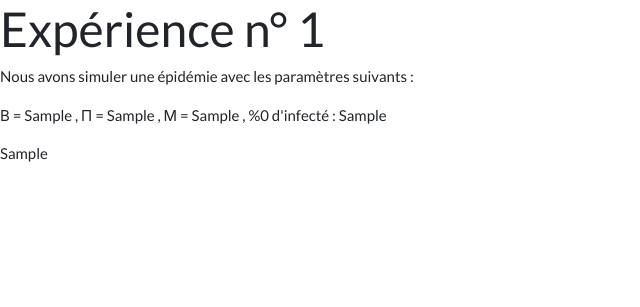
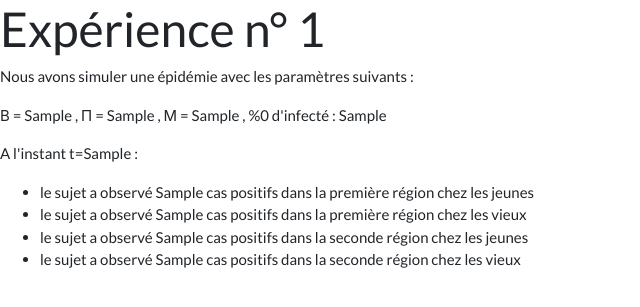
Before and after one commit to Hagarde/ExperiSite, a Symfony app: template templates/sir/detailexp.html.twig in a window 1280 px wide. Shown: the part 71-378 px from the top of the page, without its empty margins (0-640 px from the left). Run offline with Twig, Linux system fonts and the light colour scheme; the template is opened without the code that fills it: most values are stand-ins (such as "Sample title", 1, 10 or a date in 2020); some libraries are stand-ins or nearby versions.

Commit message:
lien entre result et detail

```diff
--- a/src/Controller/SIRController.php
+++ b/src/Controller/SIRController.php
@@ -50,6 +50,7 @@ class SIRController extends AbstractController
         ]);
     }
 
+
     /**
      * @Route("/about", name="about_us")
      */
@@ -66,7 +67,7 @@ class SIRController extends AbstractController
     public function detailexpi($id, EtatExp $infoexp,Resume $resume )
     {
         $repo = $this->getDoctrine()->getRepository(EtatExp::class);
-        $alldata = $repo->FindBy(array(''=$id),array());
+        $alldata = $repo->FindBy(array('experience'=>$id),array('T'=>'asc'));
         return $this->render('sir/detailexp.html.twig',[
             'data_exp'=>$alldata,
             'resume'=>$resume
--- a/templates/sir/detailexp.html.twig
+++ b/templates/sir/detailexp.html.twig
@@ -13,8 +13,15 @@
 <p> Nous avons simuler une épidémie avec les paramètres suivants : </p>
 <p> &Beta; = {{resume.r0}} , &Pi; = {{resume.pi}} , &Mu; = {{resume.mu}} , %0 d'infecté : {{resume.i0}} </p>
 
-{{data_exp}}
+{% for instant in  data_exp %}
 
-
+    <p>A l'instant t={{instant.T}} :
+    <ul>
+        <li>le sujet a observé {{instant.p1}} cas positifs dans la première région chez les jeunes  </li>
+        <li>le sujet a observé {{instant.p2}} cas positifs dans la première région chez les vieux  </li>
+        <li>le sujet a observé {{instant.p3}} cas positifs dans la seconde région chez les jeunes  </li>
+        <li>le sujet a observé {{instant.p4}} cas positifs dans la seconde région chez les vieux  </li>
+    </ul>
+{% endfor %}
 
 {% endblock %}
```
